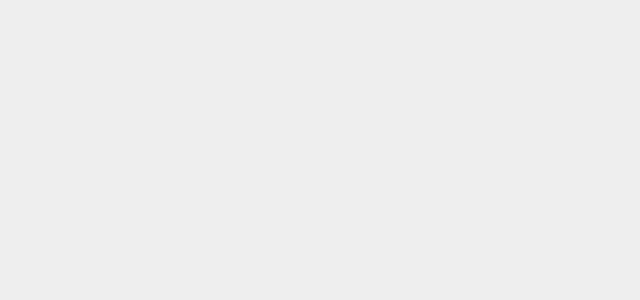
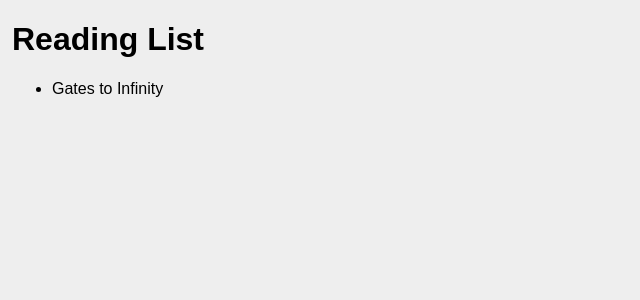
Before and after one commit to Gagandeep39/graphql-reading-list, a React (Create React App) app in the folder client/: page / in a window 1280 px wide. Shown: the top 300 px of the page, without its empty margins (0-640 px from the left). Built offline with nearby package versions, Linux system fonts and the light colour scheme.

Commit message:
Added booklist in app component

```diff
--- a/client/src/App.js
+++ b/client/src/App.js
@@ -1,9 +1,14 @@
 import React from 'react';
 import './App.css';
+import BookList from './components/BookList';
 
 function App() {
   return (
     <div className="App">
+      <h1>
+        Reading List
+      </h1>
+      <BookList />
     </div>
   );
 }
```
